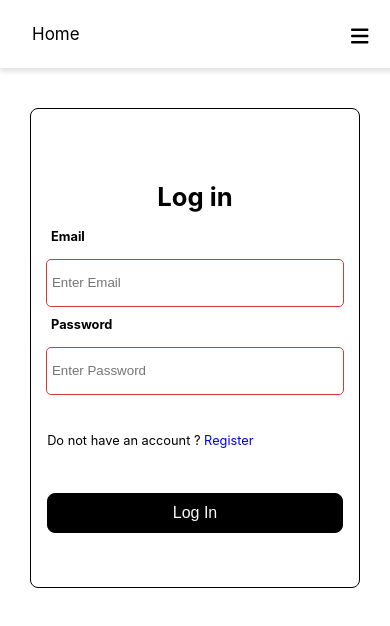
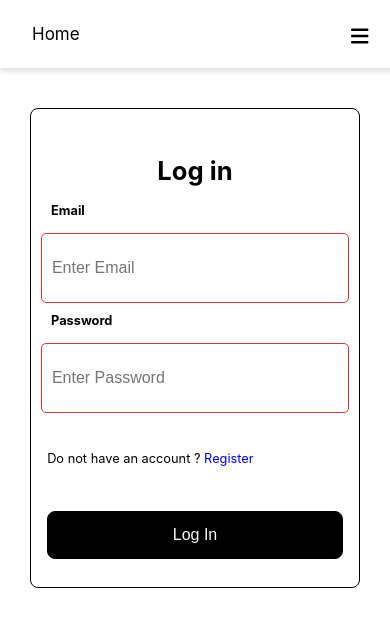
Before and after one commit to yinjuchen/bookflow, a React (Create React App) app: page /signin in a window 390 px wide. Shown: the top 626 px of the page. Built offline with nearby package versions, Linux system fonts and the light colour scheme.

Commit message:
updated login and register form's styles on mobile view

```diff
--- a/src/routes/register/register.styles.scss
+++ b/src/routes/register/register.styles.scss
@@ -73,6 +73,17 @@
     padding: 0 5px;
     box-sizing: border-box;
 
+    input {
+      font-size: 16px;
+      padding: 10px;
+      height: 48px;
+    }
+
+    button {
+      font-size: 16px;
+      height: 48px;
+    }
+
     button:hover {
       background: var(--button-border-background);
       color: var(--button-color);
--- a/src/routes/signin/signin.styles.scss
+++ b/src/routes/signin/signin.styles.scss
@@ -31,7 +31,7 @@
   }
 
 
-  input:not([type="checkbox"]) {
+  input {
     width: 90%;
     border: 1px solid var(--input-border-background);
     outline: none;
@@ -106,6 +106,16 @@
      font-size: 0.8rem;
      padding: 0 5px;
      box-sizing: border-box;
+
+     input {
+      font-size: 16px;
+      padding: 10px;
+      height: 48px;
+     }
+     button {
+      font-size: 16px;
+      height: 48px;
+     }
     button:hover {
       background: var(--button-border-background);
       color: var(--button-color);
```
